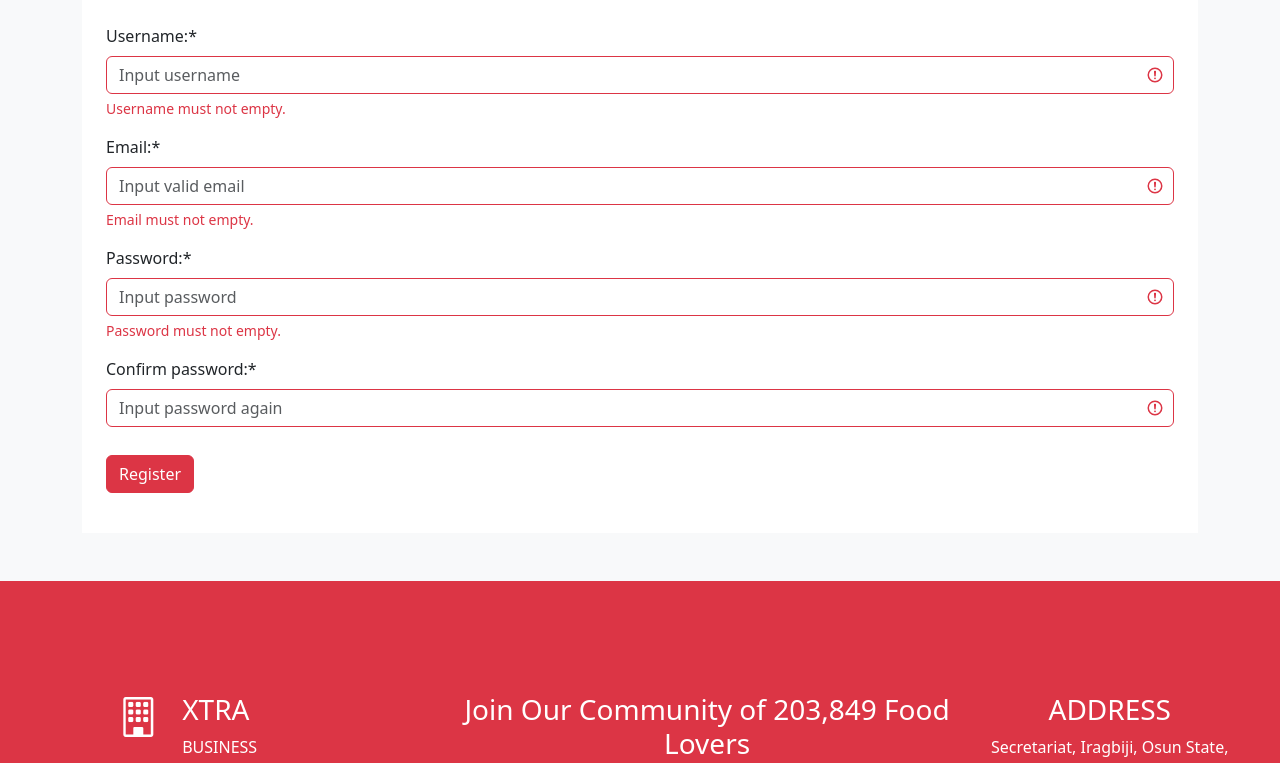
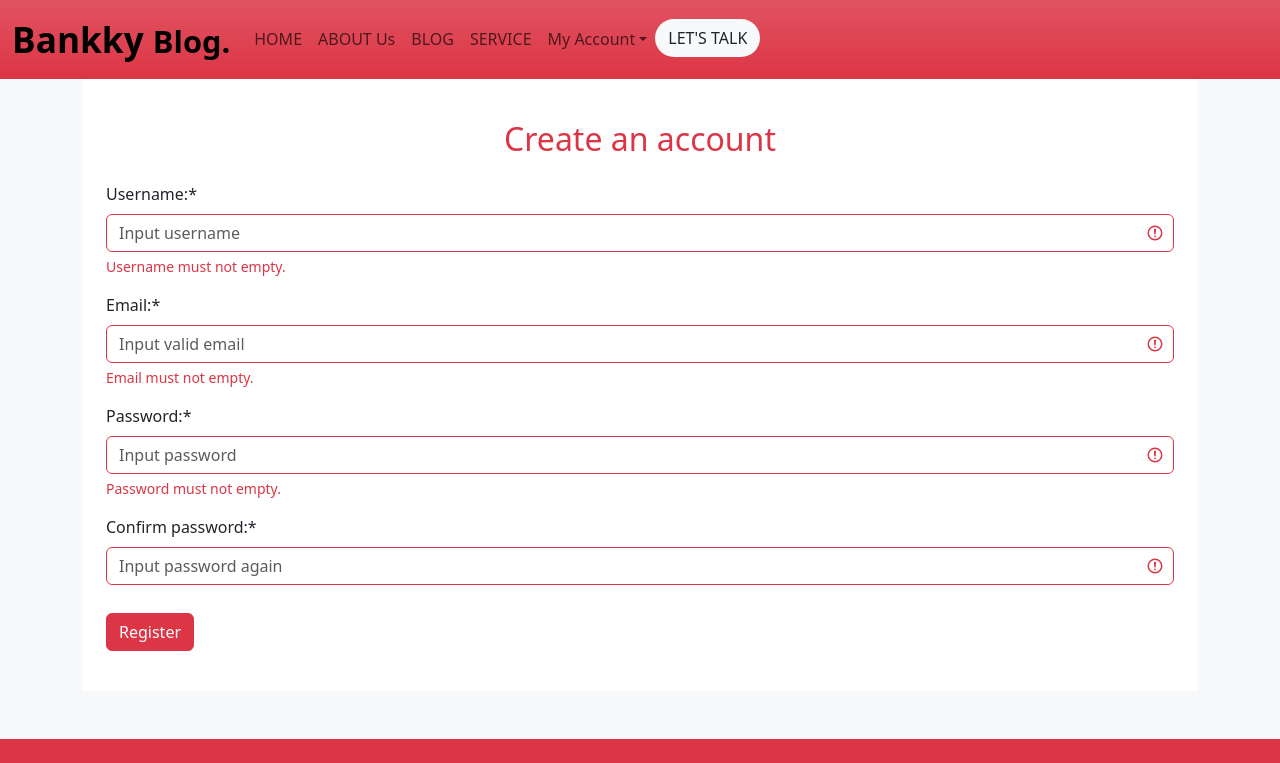
Before and after one commit to Azeezbank/myblog, a React (Vite) app: page /Register in a window 1280 px wide. Shown: the top 763 px of the page. Built offline with nearby package versions, Linux system fonts and the light colour scheme.

Commit message:
nav addedd

```diff
--- a/src/Components/AllPost.jsx
+++ b/src/Components/AllPost.jsx
@@ -132,13 +132,21 @@ function AllPost() {
                   </span>
                 </li>
               </Link>
-              <Link to="/Login" className="link">
-                <li className="nav-item">
-                  <span className="nav-link" href="">
-                    My Account
+
+              <li className="nav-item">
+                    <div className="dropdown">
+                  <span className="nav-link dropdown-toggle" data-bs-toggle="dropdown" href="">
+                  My Account
                   </span>
-                </li>
-              </Link>
+                      <ul className="dropdown-menu">
+                      <Link to="/Password" className={"link"}>
+                        <li className={"border-bottom"}><span className="dropdown-item">Login</span></li>
+                      </Link>
+                       <Link to={"/Register"} className={"link"}> <li><span className={"dropdown-item"}>Register</span></li>
+                       </Link>
+                      </ul>
+                    </div>
+                  </li>
 
               <Link to="/Contact" className="link">
                 <button className="btn bg-light text-dark btn- rounded-pill">
--- a/src/Components/Contact.jsx
+++ b/src/Components/Contact.jsx
@@ -48,13 +48,21 @@ const Contact = () => {
                   </span>
                 </li>
               </Link>
-              <Link to="/Login" className="link">
-                <li className="nav-item">
-                  <span className="nav-link" href="">
-                    My Account
+
+              <li className="nav-item">
+                    <div className="dropdown">
+                  <span className="nav-link dropdown-toggle" data-bs-toggle="dropdown" href="">
+                  My Account
                   </span>
-                </li>
-              </Link>
+                      <ul className="dropdown-menu">
+                      <Link to="/Password" className={"link"}>
+                        <li className={"border-bottom"}><span className="dropdown-item">Login</span></li>
+                      </Link>
+                       <Link to={"/Register"} className={"link"}> <li><span className={"dropdown-item"}>Register</span></li>
+                       </Link>
+                      </ul>
+                    </div>
+                  </li>
 
               <Link to={"/Contact"}>
               <button className="btn bg-light text-dark btn- rounded-pill">
--- a/src/Components/Home.jsx
+++ b/src/Components/Home.jsx
@@ -52,13 +52,21 @@ const Home = () => {
                   </a>
                 </span>
               </li>
-              <Link to="/Password" className="link">
-                <li className="nav-item">
-                  <span className="nav-link" href="">
-                    My Account
+
+              <li className="nav-item">
+                    <div className="dropdown">
+                  <span className="nav-link dropdown-toggle" data-bs-toggle="dropdown" href="">
+                  My Account
                   </span>
-                </li>
-              </Link>
+                      <ul className="dropdown-menu">
+                      <Link to="/Password" className={"link"}>
+                        <li className={"border-bottom"}><span className="dropdown-item">Login</span></li>
+                      </Link>
+                       <Link to={"/Register"} className={"link"}> <li><span className={"dropdown-item"}>Register</span></li>
+                       </Link>
+                      </ul>
+                    </div>
+                  </li>
 
               <Link to="/Contact" className="link">
                 <button className="btn bg-light text-dark btn- rounded-pill">
--- a/src/Components/Login.jsx
+++ b/src/Components/Login.jsx
@@ -96,13 +96,20 @@ const Login = () => {
                   </span>
                 </li>
               </Link>
-              <Link to="/Login" className="link">
-                <li className="nav-item">
-                  <span className="nav-link" href="">
-                    My Account
+
+              <li className="nav-item">
+                    <div className="dropdown">
+                  <span className="nav-link dropdown-toggle" data-bs-toggle="dropdown" href="">
+                  My Account
                   </span>
-                </li>
-              </Link>
+                      <ul className="dropdown-menu">
+                      <Link to="/Password" className={"link"}>
+                        <li className={"border-bottom"}><span className="dropdown-item">Logout</span></li>
+                      </Link>
+
+                      </ul>
+                    </div>
+                  </li>
 
               <Link to="/Contact" className="link">
                 <button className="btn bg-light text-dark rounded-pill ">
@@ -138,7 +145,7 @@ const Login = () => {
               className="img-circle userimg"
             />{" "}
             <br />
-            <strong className="mt-2">Bankky@yahoo.com{username}</strong> <hr />
+            <strong className="mt-2">Bankky@yahoo.com</strong> <hr />
             <h5 className="bg-light text-dark p-2 rounded">
               <i className="bi bi-person"></i> Dashboard
             </h5>
--- a/src/Components/Password.jsx
+++ b/src/Components/Password.jsx
@@ -159,15 +159,15 @@ function Password() {
         <button className='btn btn-danger' type="submit">Login</button>
         <p className={"text-danger text-center mt-4 mb-2"}>New to Bankky blog? <Link to={"/Register"}>Create Account</Link></p>
       </form> </div> ) : (
-      <div className='p-4 container'>
-       <p>Welcome back, <strong>{message}!</strong> If this isn't you, please <Link to={"/"}><strong>log out</strong></Link> and log in again with the correct username.</p>
+      <div className='p-4 pt-5 container'>
+       <p className="mt-5">Welcome back, <strong>{message}!</strong> If this isn't you, please <Link to={"/"}><strong>log out</strong></Link> and log in again with the correct username.</p>
         <Link to={"/Login"}>
         <button className='btn btn-danger p-3 m-5'>Proceed</button>
         </Link>
       </div>
       )}
 
-        {loading && ( <h2 className="text-danger text-center">Please wait...</h2> )}
+        {loading && ( <h2 className="text-danger text-center pb-5"><div className="spinner-grow"></div>Please wait...</h2> )}
       <div>
       {message && !isLogin && <p className='text-danger m-5 p-5 text-center'>{message}</p> }
       </div>
--- a/src/Components/PostDetail.jsx
+++ b/src/Components/PostDetail.jsx
@@ -104,13 +104,21 @@ function PostDetail() {
                   </span>
                 </li>
               </Link>
-              <Link to="/Login" className="link">
-                <li className="nav-item">
-                  <span className="nav-link" href="">
-                    My Account
+
+              <li className="nav-item">
+                    <div className="dropdown">
+                  <span className="nav-link dropdown-toggle" data-bs-toggle="dropdown" href="">
+                  My Account
                   </span>
-                </li>
-              </Link>
+                      <ul className="dropdown-menu">
+                      <Link to="/Password" className={"link"}>
+                        <li className={"border-bottom"}><span className="dropdown-item">Login</span></li>
+                      </Link>
+                       <Link to={"/Register"} className={"link"}> <li><span className={"dropdown-item"}>Register</span></li>
+                       </Link>
+                      </ul>
+                    </div>
+                  </li>
 
               <Link to={'/Contact'}>
               <button className="btn bg-light text-dark btn- rounded-pill">
--- a/src/Components/Register.jsx
+++ b/src/Components/Register.jsx
@@ -8,6 +8,7 @@ const Register = () => {
   const [confirmPassword, setConfirmPassword] = useState("");
   const [mismatch, setMismatch] = useState(false);
   const [success, setSuccess] = useState(false);
+  const [loading, setLoading] = useState(false);
 
   const handleSubmit = async (event) => {
     event.preventDefault();
@@ -15,6 +16,8 @@ const Register = () => {
       setMismatch(true);
       return;
     }
+
+    setLoading(true);
 
     try {
       const response = await fetch("https://backend-i9tl.onrender.com/api/register", {
@@ -31,6 +34,7 @@ const Register = () => {
         setGmail("");
         setPassword("");
         setSuccess(true);
+        setLoading(false);
       } else {
         // Optionally handle non-OK responses here
         console.error("Failed to add user.");
@@ -38,14 +42,93 @@ const Register = () => {
     } catch (error) {
       // Optionally handle network or other errors here
       console.error("Failed to add user.", error);
-    }
+    } finally {
+      setLoading(false);
+    };
   };
 
   return (
     <>
+
+<nav className="navbar navbar-expand-md bg-danger bg-gradient fixed-top">
+            <div className="container-fluid">
+              <span
+                href="#"
+                className="navbar-brand"
+                style={{ fontSize: "2.2rem", fontWeight: "bold" }}
+              >
+                Bankky <small>Blog.</small>
+              </span>
+              <button
+                className="navbar-toggler bg-light bg-gradient"
+                type=" button"
+                data-bs-toggle="collapse"
+                data-bs-target="#navContent"
+              >
+                <span className="navbar-toggler-icon"></span>
+              </button>
+              <div className="collapse navbar-collapse" id="navContent">
+                <ul className="navbar-nav">
+                  <hr />
+                  <Link to="/" className="link">
+                  <li className="nav-item">
+                    <span className="nav-link">
+                      HOME
+                    </span>
+                  </li>
+                </Link>
+                  <Link to='/' className='link'>
+                  <li className="nav-item">
+                    <span className="nav-link">
+                      <span>ABOUT Us</span>
+                    </span>
+                  </li>
+                    </Link>
+                  <Link to="/AllPost" className="link">
+                    <li className="nav-item">
+                      <span className="nav-link">
+                        BLOG
+                      </span>
+                    </li>{" "}
+                  </Link>
+                  <Link to='/' className='link'>
+                  <li className="nav-item">
+                    <span className="nav-link">
+                     <span> SERVICE </span>
+                    </span>
+                  </li>
+                    </Link>
+
+
+                    <li className="nav-item">
+                    <div className="dropdown">
+                  <span className="nav-link dropdown-toggle" data-bs-toggle="dropdown" href="">
+                  My Account
+                  </span>
+                      <ul className="dropdown-menu">
+                      <Link to="/Password" className={"link"}>
+                        <li className={"border-bottom"}><span className="dropdown-item">Login</span></li>
+                      </Link>
+                       <Link to={"/Register"} className={"link"}> <li><span className={"dropdown-item"}>Register</span></li>
+                       </Link>
+                      </ul>
+                    </div>
+                  </li>
+
+                  <Link to="/Contact">
+                  <button className="btn bg-light text-dark btn- rounded-pill">
+                    LET'S TALK
+                  </button>
+                  </Link>
+                </ul>
+              </div>
+            </div>
+          </nav>
+
     <div className="container-fluid bg-light pb-5">
       <div className="container">
-      <form onSubmit={handleSubmit} className="bg-white p-4 was-validated">
+      <form onSubmit={handleSubmit} className="bg-white p-4 mt-5 was-validated">
+        <h2 className="text-danger text-center pt-5 pb-3">Create an account</h2>
         <div>
         <label htmlFor="username" className="form-label">Username:*</label>
         <input
@@ -99,6 +182,7 @@ const Register = () => {
         <button type="submit" className="btn btn-danger mt-4 mb-3">Register</button>
       </form>
         {success && <p className="text-danger text-center pt-5">Registration successful, please <Link to={"/Password"}>login</Link></p>}
+        {loading && <h3 className="text-danger text-center pt-5"> <div className="spinner-grow"></div>Processing..</h3>}
       </div>
       </div>
 
```
